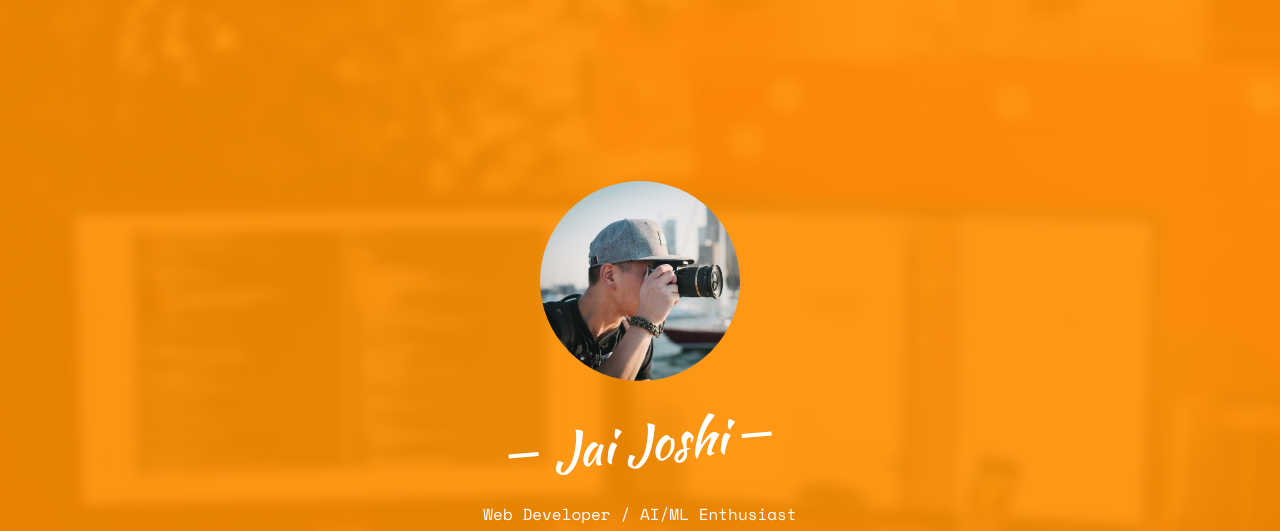
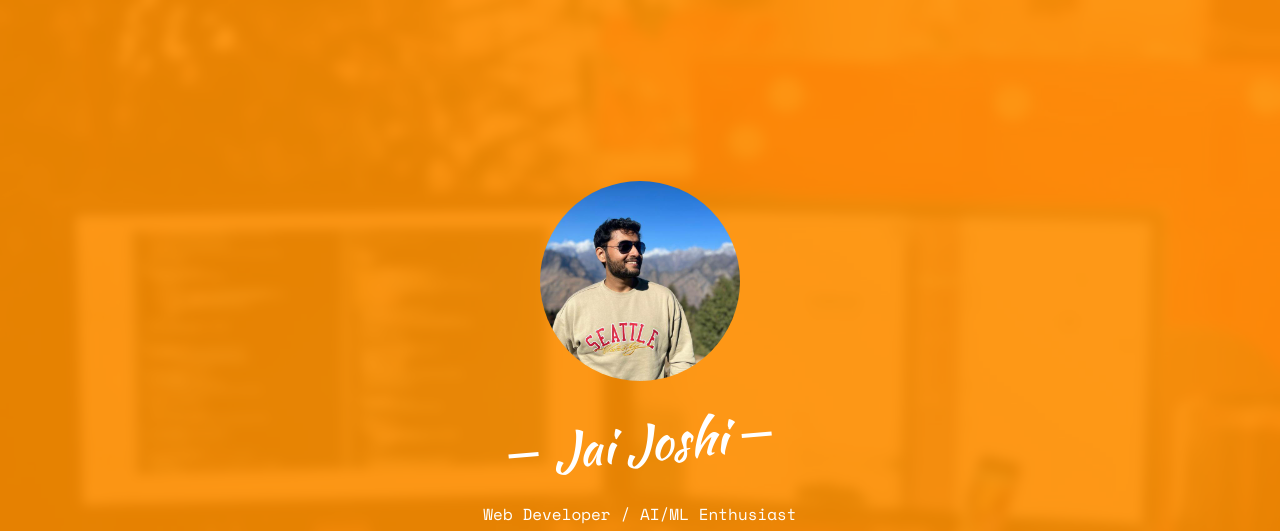
Before and after one commit to JaiJoshi123/JaiJoshi123.github.io, a plain HTML site: page index.html in a window 1280 px wide. Shown: the top 531 px of the page. Drawn offline with nearby package versions, Linux system fonts and the light colour scheme; some packages are replaced by stand-ins of ours; no server answers; files whose address does not match are found by name.

Commit message:
second commit

```diff
--- a/index.html
+++ b/index.html
@@ -71,7 +71,7 @@
 					<div class="col-md-8 col-md-offset-2 text-center">
 						<div class="display-t js-fullheight">
 							<div class="display-tc js-fullheight animate-box" data-animate-effect="fadeIn">
-								<div class="profile-thumb" style="background: url(images/user-3.jpg);"></div>
+								<div class="profile-thumb" style="background: url(images/Jai_photo_3.jpg);"></div>
 								<h1><span>Jai Joshi</span></h1>
 								<h3><span>Web Developer / AI/ML Enthusiast</span></h3>
 								<p>
```
Also changed, not shown: images/Jai_photo_3.jpg (added).
